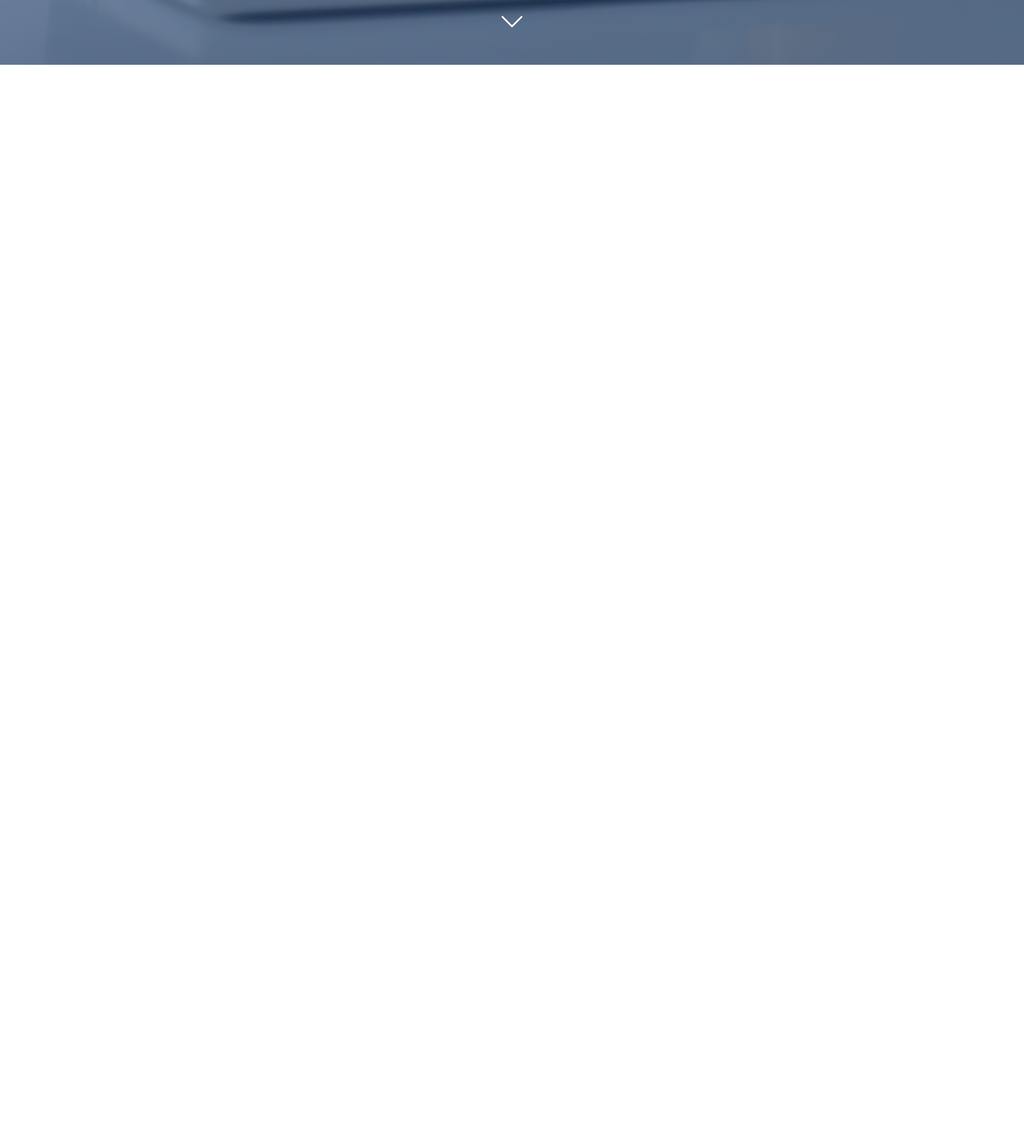
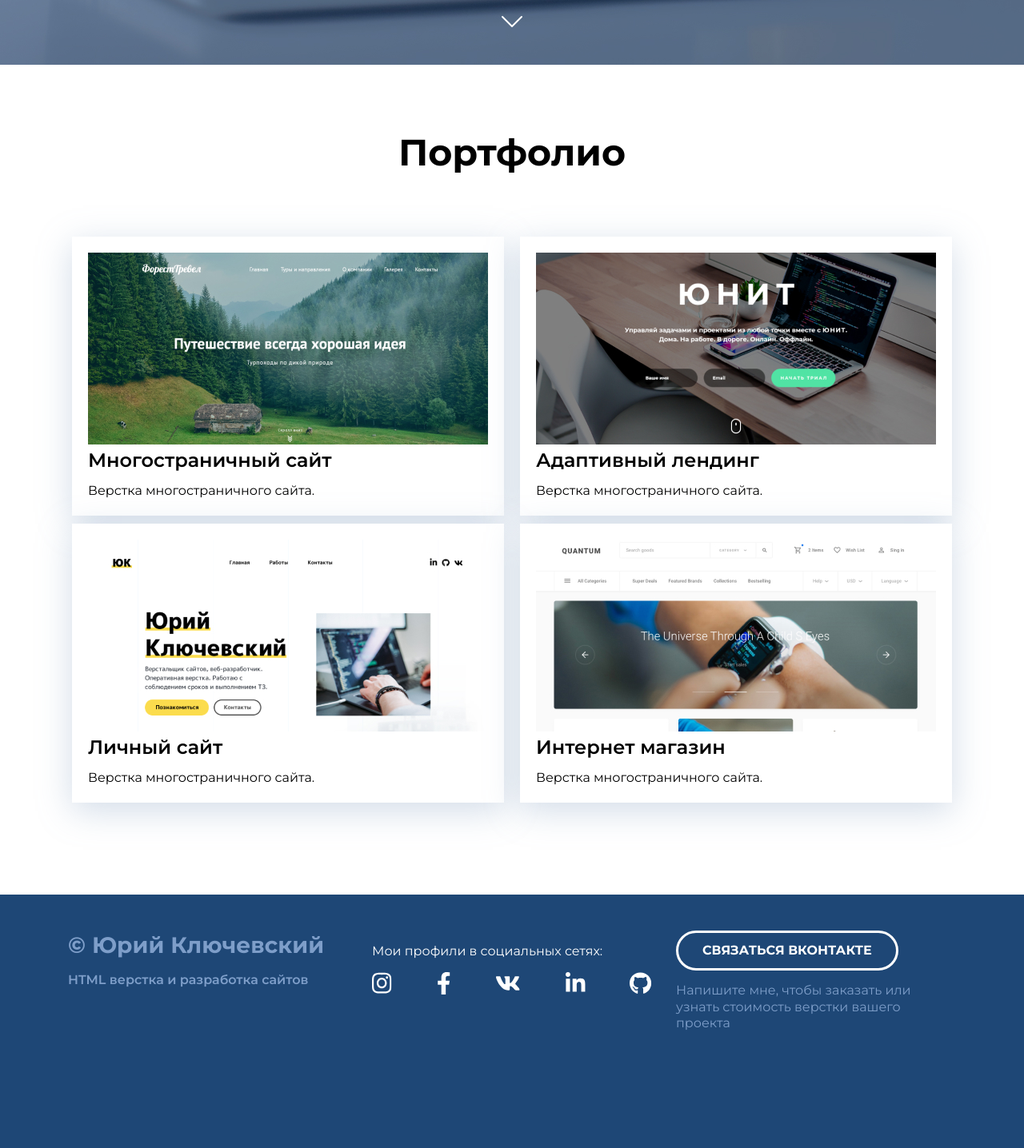
Before and after one commit to DmitryFirst/portfolio-project, a plain HTML site: page index.html in a window 1280 px wide. Shown: the part 719-2155 px from the top of the page at 80% size. Before the commit the page ends 800 px from the top, so only its background shows below. Drawn offline with Linux system fonts and the light colour scheme.

Commit message:
create portfolio and footer

```diff
--- a/css/main.css
+++ b/css/main.css
@@ -8,6 +8,15 @@ body{
     /* max-width: 1440px; */
 
 }
+.container{
+    max-width: 1110px;
+    margin-left: auto;
+    margin-right: auto;
+    /* background-color: rgb(152, 142, 221); */
+    }
+    .none{
+        display: none !important;
+    }
 
 .header{
     position: relative;
@@ -48,3 +57,141 @@ body{
     height: 48px;
     bottom: 30px;
 }
+
+.portfolio{
+    padding-top: 80px;
+    padding-bottom: 115px;
+}
+
+.portfolio-header{
+    margin-top: 0;
+    margin-bottom: 70px;
+    font-weight: 700;
+    font-size: 46px;
+    line-height: 130%;
+    text-align: center;
+    color: black;
+}
+
+.portfolio-cards-wrapper{
+    display: flex;
+    flex-wrap: wrap;
+    justify-content: space-between;
+}
+
+.card{
+    margin-bottom: 30px;
+    padding: 20px;
+    max-width: 540px;
+    margin: 5px;
+    background-color: white;
+    box-shadow: 0px 10px 40px rgba(126, 155, 189, 0.35);
+}
+
+.card:last-child, .card:nth-last-child(2){
+    margin-bottom: 0;
+}
+
+
+.card-image{
+margin-bottom: 20px;
+}
+
+.card-title{
+margin: 0;
+margin-bottom: 13px;
+font-weight: 600;
+font-size: 24px;
+line-height: 130%;
+}
+
+.card p {
+    margin: 0;
+    font-size: 16px;
+    line-height: 130%;
+    color: #000000;
+}
+
+.footer{
+    padding-top: 45px;
+    padding-bottom: 130px;
+    background: #1E4776;
+    color: white;
+
+}
+
+.footer-row{
+    display: flex;
+    flex-direction: row;
+    justify-content: space-between;
+}
+.footer-copyright{
+
+
+    line-height: 1.3;
+    color: #7E9EC9;
+}
+
+.footer-copyright-name{
+    font-weight: 700;
+    font-size: 28px;
+    margin: 0;
+    margin-bottom: 15px;
+}
+
+.footer-copyright p {
+    font-weight: 600;
+    font-size: 16px;
+
+}
+
+.footer-socals{
+
+
+}
+
+.footer-socals p {
+    font-weight: 600;
+    font-size: 16px;
+    line-height: 1.3;
+}
+
+.footer-icons{
+    display: flex;
+    align-items: center;
+    flex-direction: row;
+    justify-content: space-between;
+}
+
+.footer-icons >* + *{
+    margin-left: 30px;
+}
+
+.footer-col{
+    max-width: 350px;
+    flex-grow: 1;
+}
+
+.footer-button{
+display: inline-block;
+height: 50px;
+padding-left: 30px;
+padding-right: 30px;
+
+border: 3px solid #ffffff;
+border-radius: 50px;
+
+color: #fff;
+line-height: 44px;
+font-weight: 700;
+font-size: 16px;
+text-transform: uppercase;
+text-decoration: none;
+
+}
+.footer-contacts p {
+    margin: 15px 0px;
+    font-size: 16px;
+    line-height: 1.3;
+    color: #7E9EC9;
+}
--- a/index.html
+++ b/index.html
@@ -8,15 +8,88 @@
     <link rel="preconnect" href="https://fonts.googleapis.com">
     <link rel="preconnect" href="https://fonts.gstatic.com" crossorigin>
     <link href="https://fonts.googleapis.com/css2?family=Montserrat:wght@400;600;700&display=swap" rel="stylesheet">
-    <title>Document</title>
+    <title>Portfolio</title>
 </head>
 <body>
-    <div class="header">
-        <h1 class="header-title">Юрий Ключевский</h1>
+    <div class="header ">
+        <h1 class="header-title">Dmitry Kornilov</h1>
         <p class="header-subtitle">фрилансер, веб-разработчик,<br>создание сайтов</p>
         <span class="header-arrow">
             <img src="./img/chevron-down.svg" alt="arrow">
         </span>
     </div>
+
+    <div class="portfolio ">
+            <div class="container">
+                <h2 class="portfolio-header">Портфолио</h2>
+                <div class="portfolio-cards-wrapper">
+
+                    <div class="card">
+                        <img class="image" src="./img/mltipages.jpg" alt="multipages">
+                        <h3 class="card-title">Многостраничный сайт</h3>
+                        <p>Верстка многостраничного сайта.</p>
+                    </div>
+
+                    <div class="card">
+                        <img class="image" src="./img/adaptive.jpg" alt="multipages">
+                        <h3 class="card-title">Адаптивный лендинг</h3>
+                        <p>Верстка многостраничного сайта.</p>
+                    </div>
+
+                    <div class="card">
+                        <img class="image" src="./img/personalsite.jpg" alt="multipages">
+                        <h3 class="card-title">Личный сайт </h3>
+                        <p>Верстка многостраничного сайта.</p>
+                    </div>
+
+                    <div class="card">
+                        <img class="image" src="./img/internetstore.jpg" alt="multipages">
+                        <h3 class="card-title">Интернет магазин</h3>
+                        <p>Верстка многостраничного сайта.</p>
+                    </div>
+                </div>
+            </div>
+    </div>
+    <div class="footer">
+        <div class="container">
+
+            <div class="footer-row">
+                <div class="footer-copyright footer-col">
+                    <div class="footer-copyright-name">© Юрий Ключевский</div>
+                    <p>HTML верстка и разработка сайтов</p>
+                </div>
+
+
+                <div class="footer-socials footer-col">
+                    <p>Мои профили в социальных сетях:</p>
+                    <div class="footer-icons">
+                        <a href="#">
+                            <img src="./img/icons/instagram 1.svg" alt="facebook-icon">
+                        </a>
+                        <a href="#">
+                            <img src="./img/icons/facebook-f 1.svg" alt="facebook-icon">
+                        </a>
+                        <a href="#">
+                            <img src="./img/icons/vk-brands 1.svg" alt="facebook-icon">
+                        </a>
+                        <a href="#">
+                            <img src="./img/icons/linkedin-in-brands.svg" alt="facebook-icon">
+                        </a>
+                        <a href="#">
+                            <img src="./img/icons/github-brands.svg" alt="facebook-icon">
+                        </a>
+                    </div>
+                </div>
+
+
+                <div class="footer-contacts footer-col">
+                    <a href="#" class="footer-button">
+                        Связаться Вконтакте
+                    </a>
+                    <p>Напишите мне, чтобы заказать или узнать стоимость верстки вашего проекта</p>
+                </div>
+            </div>
+        </div>
+    </div>
 </body>
 </html>
```
Also changed, not shown: img/adaptive.jpg (added), img/icons/facebook-f 1.svg (added), img/icons/github-brands.svg (added), img/icons/instagram 1.svg (added), img/icons/linkedin-in-brands.svg (added), img/icons/vk-brands 1.svg (added), img/internetstore.jpg (added), img/mltipages.jpg (added), img/personalsite.jpg (added).
